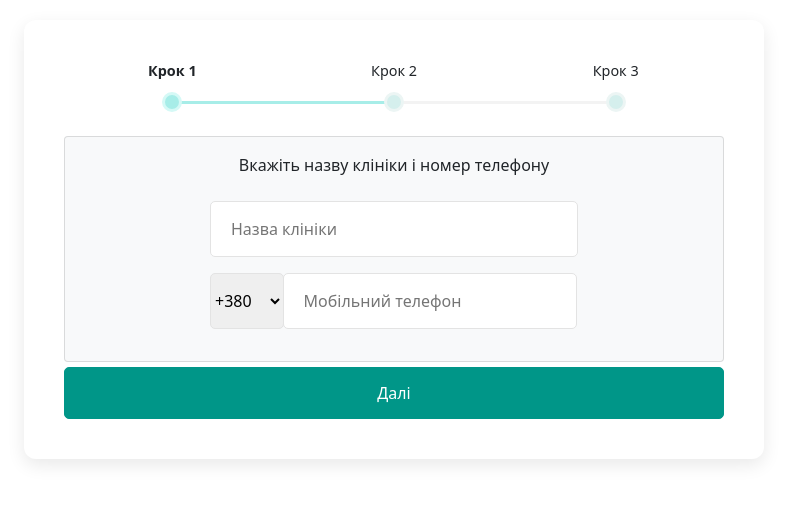
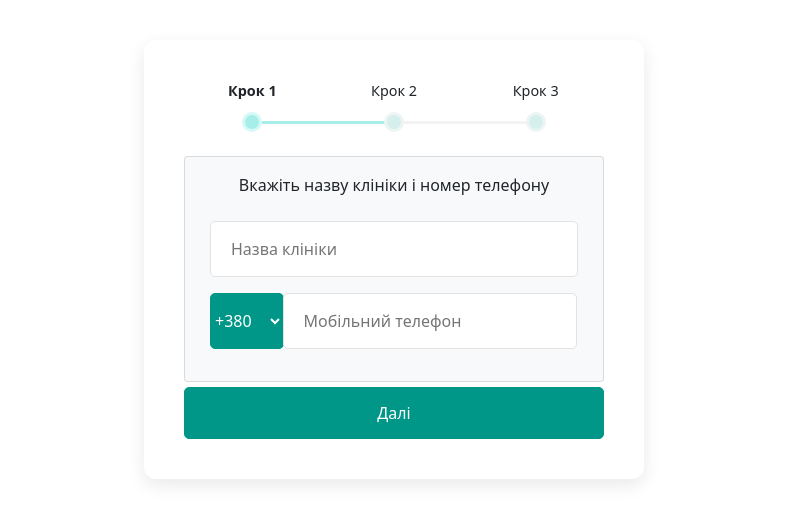
Before and after one commit to Bsokhatiuk/botRegistration, a Flask app: page /stepform in a window 1280 px wide. Shown: the top 523 px of the page, without its empty margins (246-1033 px from the left). Run offline with Flask 3, Linux system fonts and the light colour scheme; some libraries are stand-ins or nearby versions.

Commit message:
fix html

```diff
--- a/static/styles/main.css
+++ b/static/styles/main.css
@@ -2,9 +2,9 @@ body{
             font-family: 'Open Sans', sans-serif;
         }
         #signUpForm {
-            max-width: 740px;
+            max-width: 500px;
             background-color: #ffffff;
-            margin: 20px auto;
+            margin: 40px auto;
             padding: 40px;
             box-shadow: 0px 6px 18px rgb(0 0 0 / 9%);
             border-radius: 12px;
@@ -68,6 +68,17 @@ body{
         #signUpForm span {
             width:20%
         }
+
+        #signUpForm select {
+            background-color: #009688;
+            border: 1px solid #009688 !important;
+            color: #ffffff;
+            border: none;
+        }
+        #signUpForm select:focus {
+            border: 1px solid #009688;
+            outline: 0;
+        }
         #signUpForm option {
             border : none;
         }
```
